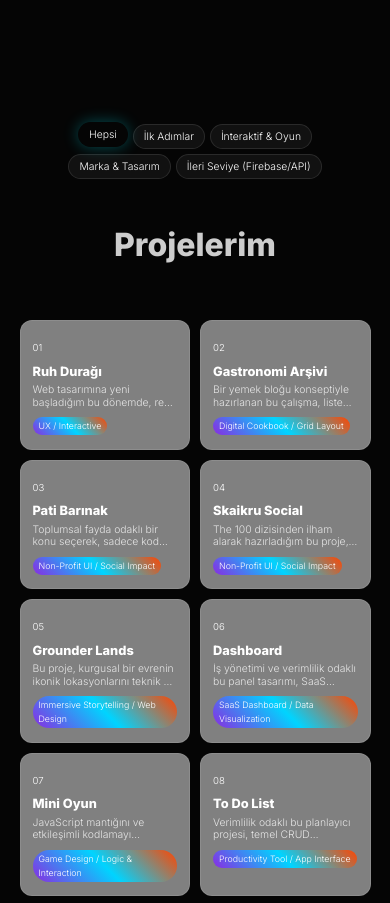
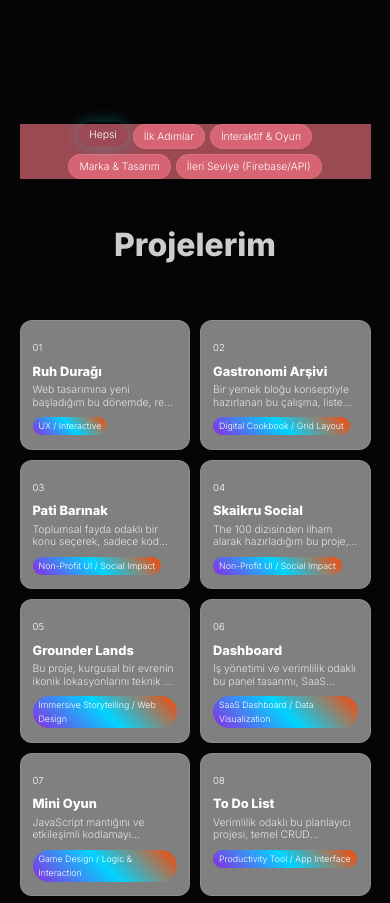
Before and after one commit to merveayliz/ayliz-dev-, a plain HTML site: page index.html in a window 390 px wide. Shown: the part 800-1703 px from the top of the page. Drawn offline with Linux system fonts and the light colour scheme.

Commit message:
Update style2.css

```diff
--- a/style2.css
+++ b/style2.css
@@ -236,7 +236,7 @@ footer {
 }
 
 .filter-btn {
-    background: rgba(255, 255, 255, 0.05);
+    background:#FF778899;
     border: 1px solid rgba(255, 255, 255, 0.1);
     color: #fff;
     padding: 10px 20px;
@@ -308,6 +308,7 @@ footer {
     }
 
     .filter-container {
+        background:#FF778899;
         gap: 5px;
         padding: 0 10px;
     }
```
